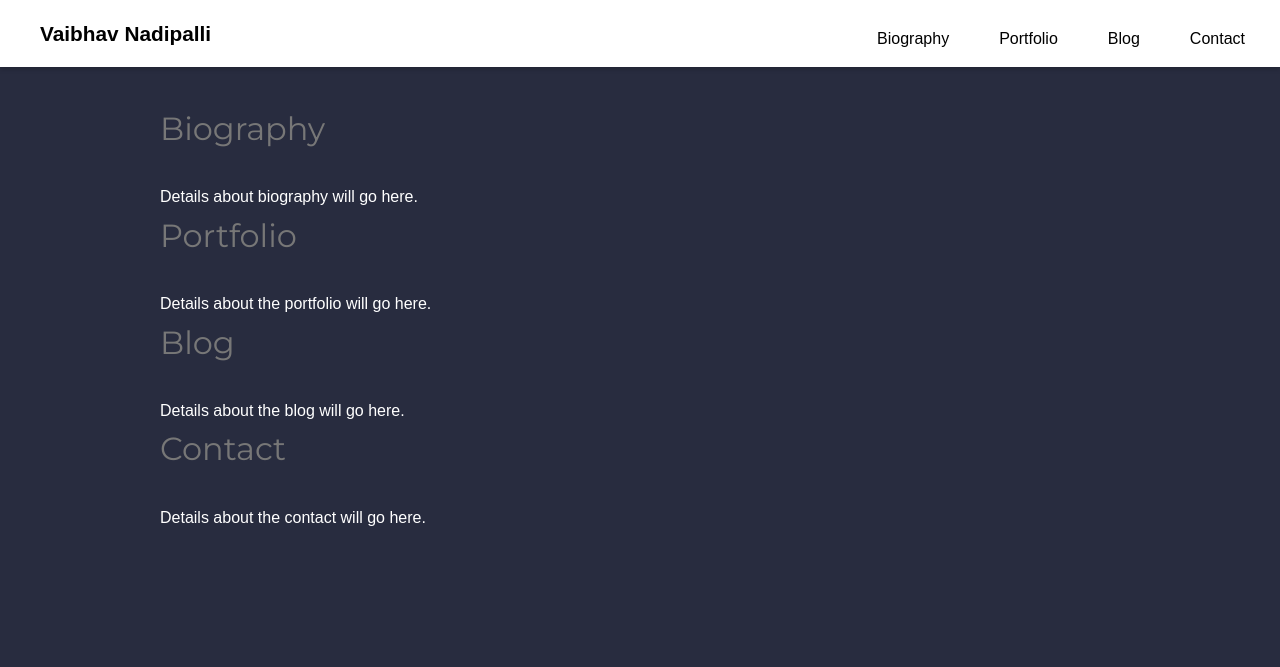
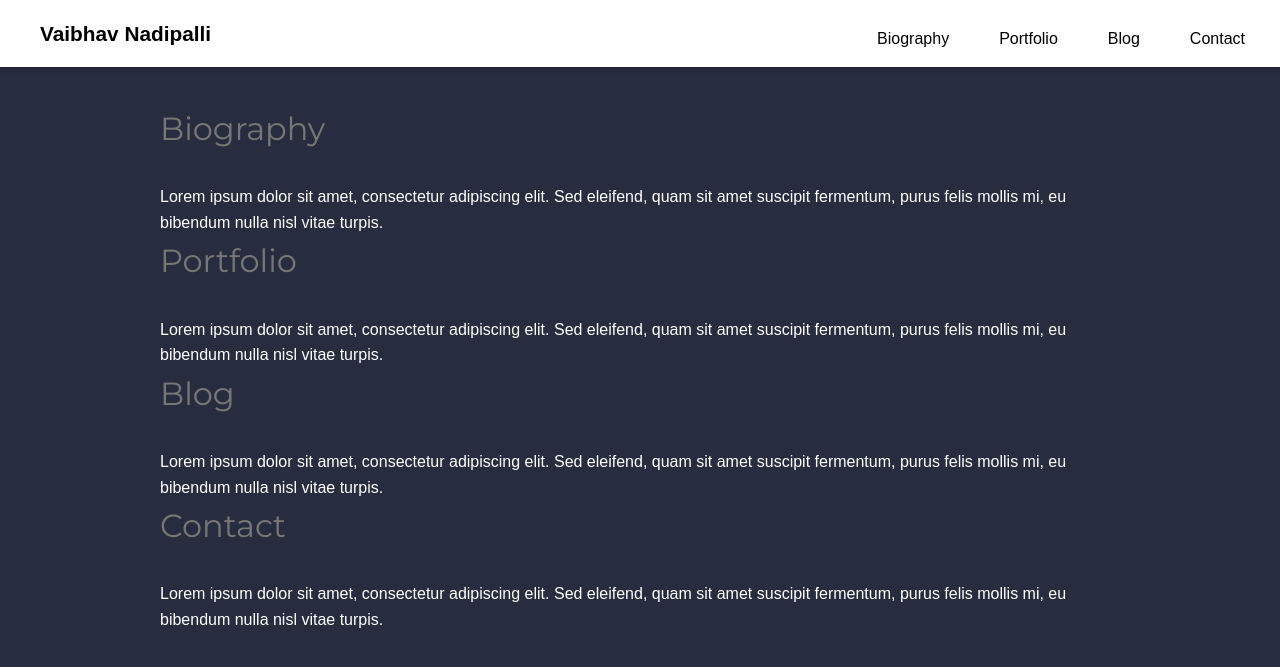
Before and after one commit to Vaibhav-Nadipalli/vaibhav-nadipalli.github.io, a Jekyll site: the page built from index.markdown, in a window 1280 px wide. Shown: the top 667 px of the page. Built offline with Jekyll 4.4.1, drawn with Linux system fonts in a browser that asks for light colours.

Commit message:
Update default.html

```diff
--- a/_layouts/default.html
+++ b/_layouts/default.html
@@ -28,19 +28,19 @@
     <main>
         <section id="bio">
             <h2 class="section-title">Biography</h2>
-            <p>Details about biography will go here.</p>
+            <p>Lorem ipsum dolor sit amet, consectetur adipiscing elit. Sed eleifend, quam sit amet suscipit fermentum, purus felis mollis mi, eu bibendum nulla nisl vitae turpis.</p>
         </section>
         <section id="portfolio">
             <h2 class="section-title">Portfolio</h2>
-            <p>Details about the portfolio will go here.</p>
+            <p>Lorem ipsum dolor sit amet, consectetur adipiscing elit. Sed eleifend, quam sit amet suscipit fermentum, purus felis mollis mi, eu bibendum nulla nisl vitae turpis.</p>
         </section>
         <section id="blog">
             <h2 class="section-title">Blog</h2>
-            <p>Details about the blog will go here.</p>
+            <p>Lorem ipsum dolor sit amet, consectetur adipiscing elit. Sed eleifend, quam sit amet suscipit fermentum, purus felis mollis mi, eu bibendum nulla nisl vitae turpis.</p>
         </section>
         <section id="contact">
             <h2 class="section-title">Contact</h2>
-            <p>Details about the contact will go here.</p>
+            <p>Lorem ipsum dolor sit amet, consectetur adipiscing elit. Sed eleifend, quam sit amet suscipit fermentum, purus felis mollis mi, eu bibendum nulla nisl vitae turpis.</p>
         </section>
     </main>
 </body>
```
